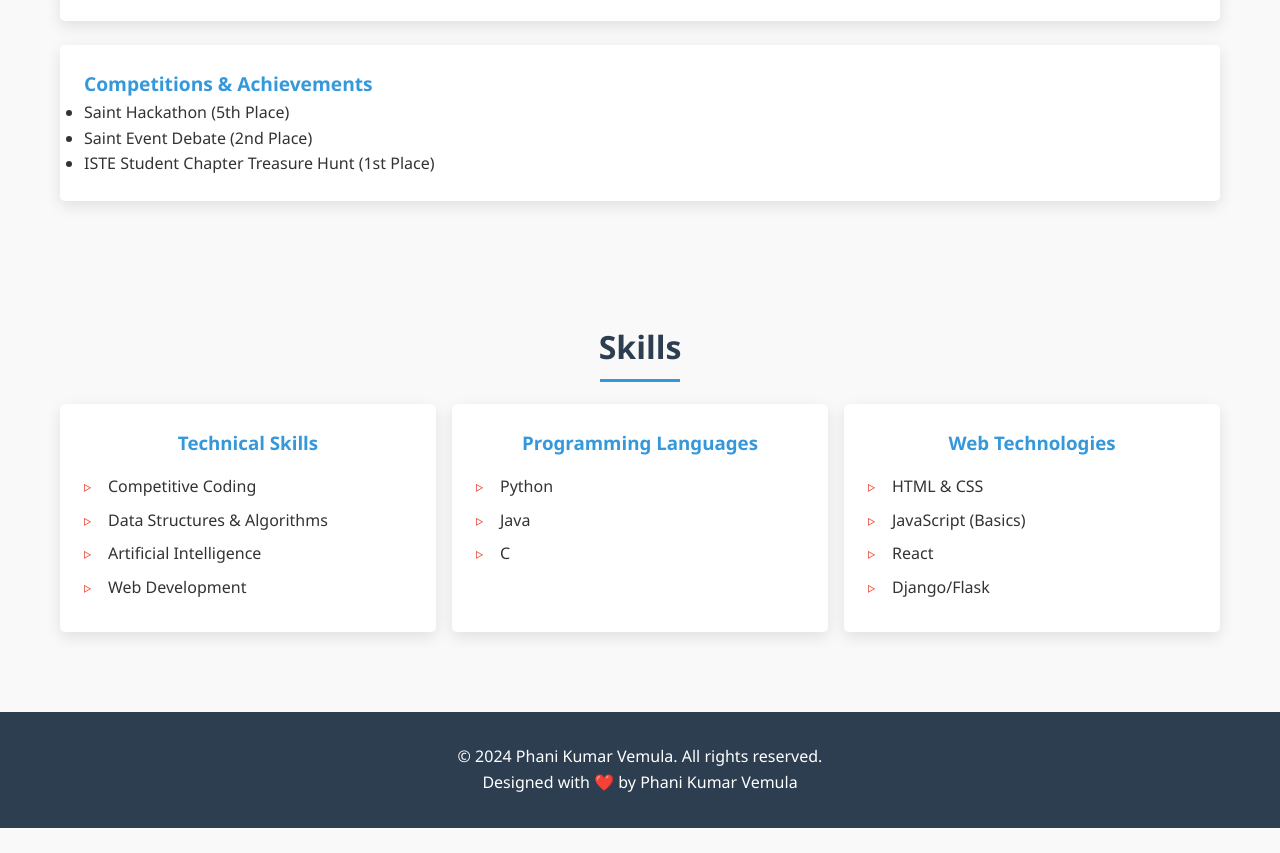
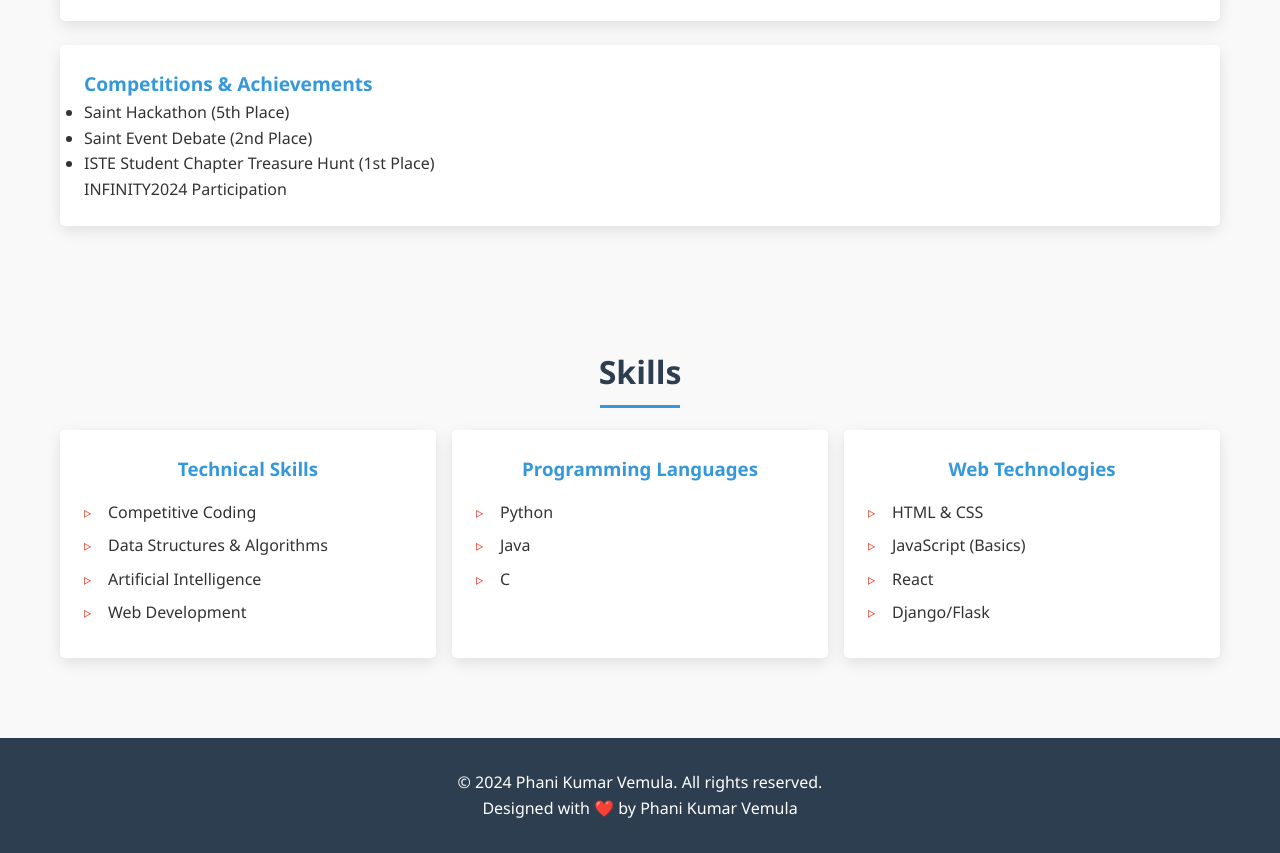
Before and after one commit to vemulaphani162/last, a plain HTML site: page index.html in a window 1280 px wide. Shown: the part 2245-3098 px from the top of the page. Before the commit the page ends 3073 px from the top, so only its background shows below. Drawn offline with Linux system fonts and the light colour scheme.

Commit message:
git add . && git commit -m "Your descriptive commit message here"

```diff
--- a/index.html
+++ b/index.html
@@ -433,6 +433,7 @@
                     <li>Saint Hackathon (5th Place)</li>
                     <li>Saint Event Debate (2nd Place)</li>
                     <li>ISTE Student Chapter Treasure Hunt (1st Place)</li>
+                </li>INFINITY2024 Participation</li>
                 </ul>
             </div>
         </div>
```
